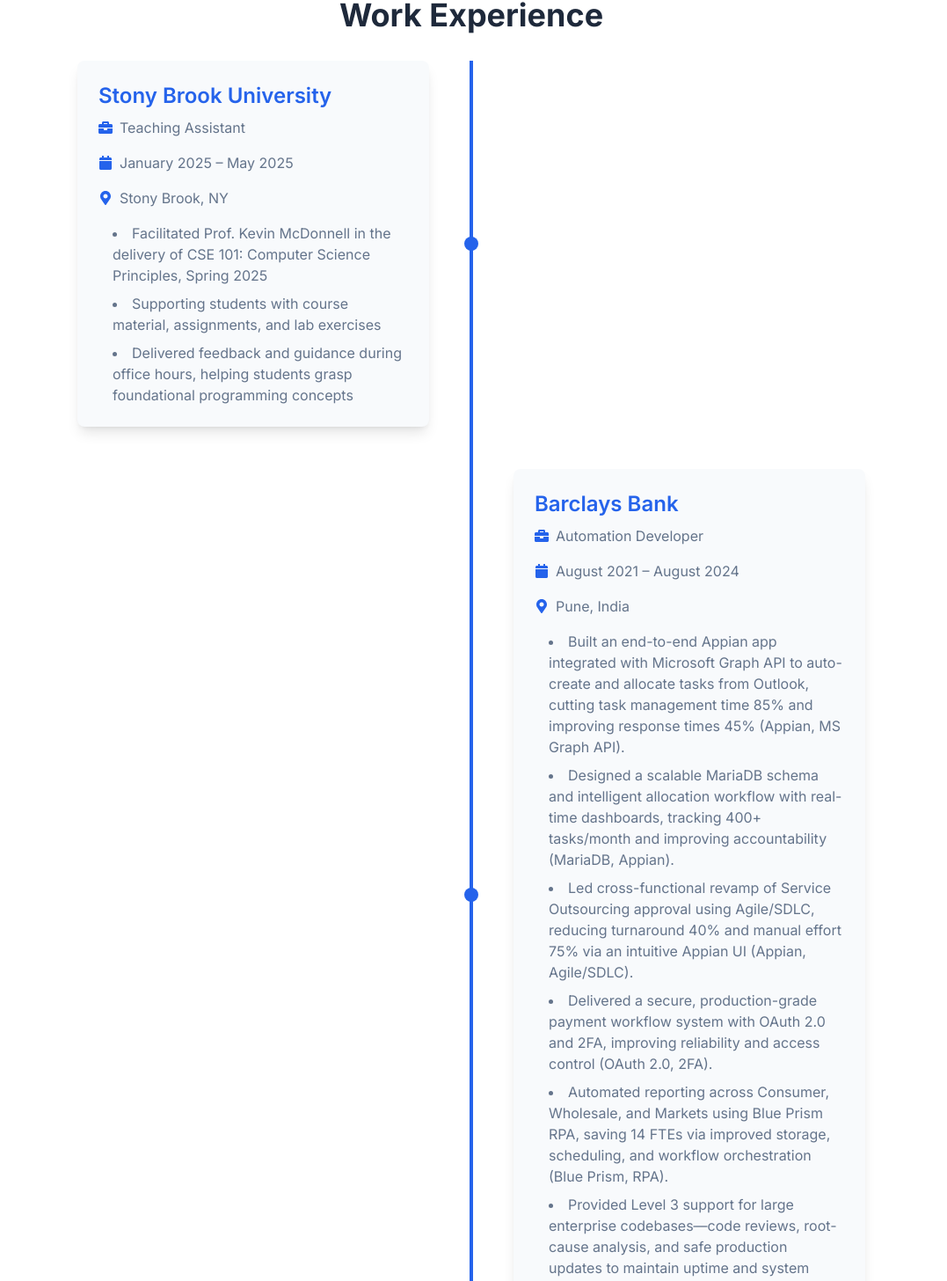
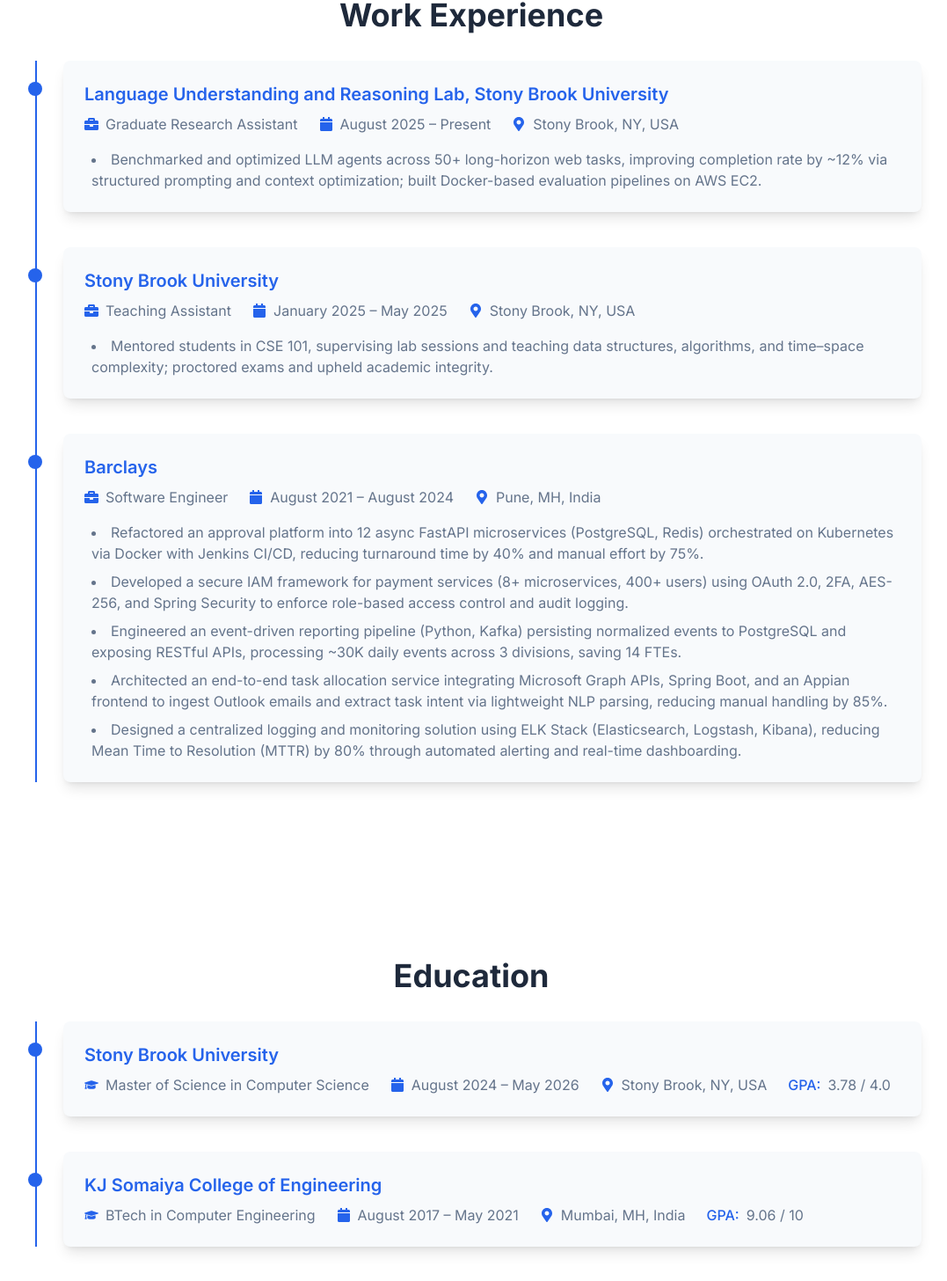
Before and after one commit to ShivamMishra1603/ShivamMishra1603.github.io, a React (Vite) app: page / in a window 1280 px wide. Shown: the part 947-2403 px from the top of the page at 88% size, without its empty margins (104-1181 px from the left). Built offline with nearby package versions, Linux system fonts and the light colour scheme.

Commit message:
Updated resume and work ex section

```diff
--- a/src/components/Education.tsx
+++ b/src/components/Education.tsx
@@ -1,51 +1,68 @@
 import { motion } from 'framer-motion'
+import { FaGraduationCap, FaCalendar, FaMapMarkerAlt } from 'react-icons/fa'
+
+const education = [
+  {
+    institution: "Stony Brook University",
+    degree: "Master of Science in Computer Science",
+    duration: "August 2024 – May 2026",
+    location: "Stony Brook, NY, USA",
+    gpa: "3.78 / 4.0",
+  },
+  {
+    institution: "KJ Somaiya College of Engineering",
+    degree: "BTech in Computer Engineering",
+    duration: "August 2017 – May 2021",
+    location: "Mumbai, MH, India",
+    gpa: "9.06 / 10",
+  },
+]
 
 const Education = () => {
   return (
     <section id="education" className="py-20">
       <div className="container mx-auto px-4">
         <h2 className="section-title">Education</h2>
-        <div className="grid md:grid-cols-2 gap-8 max-w-4xl mx-auto">
-          <motion.div
-            initial={{ opacity: 0, y: 20 }}
-            whileInView={{ opacity: 1, y: 0 }}
-            transition={{ duration: 0.5 }}
-            viewport={{ once: true }}
-            className="bg-tertiary p-6 rounded-lg shadow-lg"
-          >
-            <h4 className="text-xl font-semibold text-secondary">Stony Brook University</h4>
-            <p className="text-textSecondary">Master of Science in Computer Science</p>
-            <p className="text-textSecondary">August 2024 - May 2026</p>
-            <p className="text-textSecondary">GPA: 3.78/4</p>
-            {/* <p className="text-textSecondary mt-2">Relevant Coursework:</p>
-            <ul className="list-disc list-inside text-textSecondary mt-1">
-              <li>Analysis of Algorithms</li>
-              <li>Data Science Fundamentals</li>
-              <li>Probability and Statistics for Data Science</li>
-              <li>Natural Language Processing</li>
-              <li>Human-Computer Interaction</li>
-            </ul> */}
-          </motion.div>
+        <div className="relative max-w-5xl mx-auto">
+          {/* Timeline line */}
+          <div className="absolute left-4 h-full w-0.5 bg-secondary"></div>
 
-          <motion.div
-            initial={{ opacity: 0, y: 20 }}
-            whileInView={{ opacity: 1, y: 0 }}
-            transition={{ duration: 0.5, delay: 0.2 }}
-            viewport={{ once: true }}
-            className="bg-tertiary p-6 rounded-lg shadow-lg"
-          >
-            <h4 className="text-xl font-semibold text-secondary">KJ Somaiya College of Engineering</h4>
-            <p className="text-textSecondary">BTech in Computer Engineering</p>
-            <p className="text-textSecondary">August 2017 - May 2021</p>
-            <p className="text-textSecondary">GPA: 9.06/10</p>
-            {/* <p className="text-textSecondary mt-2">Relevant Coursework:</p>
-            <ul className="list-disc list-inside text-textSecondary mt-1">
-              <li>Data Structures</li>
-              <li>Operating Systems</li>
-              <li>Database Management</li>
-              <li>Software Engineering</li>
-            </ul> */}
-          </motion.div>
+          {education.map((edu, index) => (
+            <motion.div
+              key={index}
+              initial={{ opacity: 0, y: 20 }}
+              whileInView={{ opacity: 1, y: 0 }}
+              transition={{ duration: 0.5, delay: index * 0.2 }}
+              viewport={{ once: true }}
+              className="relative flex items-start mb-10 pl-12"
+            >
+              {/* Timeline dot */}
+              <div className="absolute left-4 top-6 transform -translate-x-1/2 w-4 h-4 bg-secondary rounded-full shrink-0"></div>
+
+              {/* Card */}
+              <div className="w-full bg-tertiary p-6 rounded-lg shadow-lg">
+                <h4 className="text-xl font-semibold text-secondary mb-2">{edu.institution}</h4>
+                <div className="flex flex-wrap gap-x-6 gap-y-1 text-textSecondary">
+                  <div className="flex items-center gap-2">
+                    <FaGraduationCap className="text-secondary shrink-0" />
+                    <span>{edu.degree}</span>
+                  </div>
+                  <div className="flex items-center gap-2">
+                    <FaCalendar className="text-secondary shrink-0" />
+                    <span>{edu.duration}</span>
+                  </div>
+                  <div className="flex items-center gap-2">
+                    <FaMapMarkerAlt className="text-secondary shrink-0" />
+                    <span>{edu.location}</span>
+                  </div>
+                  <div className="flex items-center gap-2">
+                    <span className="text-secondary font-medium">GPA:</span>
+                    <span>{edu.gpa}</span>
+                  </div>
+                </div>
+              </div>
+            </motion.div>
+          ))}
         </div>
       </div>
     </section>
--- a/src/components/Experience.tsx
+++ b/src/components/Experience.tsx
@@ -4,28 +4,34 @@
 const Experience = () => {
   const experiences = [
     {
+      company: "Language Understanding and Reasoning Lab, Stony Brook University",
+      position: "Graduate Research Assistant",
+      duration: "August 2025 – Present",
+      location: "Stony Brook, NY, USA",
+      responsibilities: [
+        "Benchmarked and optimized LLM agents across 50+ long-horizon web tasks, improving completion rate by ~12% via structured prompting and context optimization; built Docker-based evaluation pipelines on AWS EC2."
+      ]
+    },
+    {
       company: "Stony Brook University",
       position: "Teaching Assistant",
       duration: "January 2025 – May 2025",
-      location: "Stony Brook, NY",
+      location: "Stony Brook, NY, USA",
       responsibilities: [
-        "Facilitated Prof. Kevin McDonnell in the delivery of CSE 101: Computer Science Principles, Spring 2025",
-        "Supporting students with course material, assignments, and lab exercises",
-        "Delivered feedback and guidance during office hours, helping students grasp foundational programming concepts"
+        "Mentored students in CSE 101, supervising lab sessions and teaching data structures, algorithms, and time–space complexity; proctored exams and upheld academic integrity."
       ]
     },
     {
-      company: "Barclays Bank",
-      position: "Automation Developer",
+      company: "Barclays",
+      position: "Software Engineer",
       duration: "August 2021 – August 2024",
-      location: "Pune, India",
+      location: "Pune, MH, India",
       responsibilities: [
-        "Built an end-to-end Appian app integrated with Microsoft Graph API to auto-create and allocate tasks from Outlook, cutting task management time 85% and improving response times 45% (Appian, MS Graph API).",
-        "Designed a scalable MariaDB schema and intelligent allocation workflow with real-time dashboards, tracking 400+ tasks/month and improving accountability (MariaDB, Appian).",
-        "Led cross-functional revamp of Service Outsourcing approval using Agile/SDLC, reducing turnaround 40% and manual effort 75% via an intuitive Appian UI (Appian, Agile/SDLC).",
-        "Delivered a secure, production-grade payment workflow system with OAuth 2.0 and 2FA, improving reliability and access control (OAuth 2.0, 2FA).",
-        "Automated reporting across Consumer, Wholesale, and Markets using Blue Prism RPA, saving 14 FTEs via improved storage, scheduling, and workflow orchestration (Blue Prism, RPA).",
-        "Provided Level 3 support for large enterprise codebases—code reviews, root-cause analysis, and safe production updates to maintain uptime and system reliability (SRE practices)."
+        "Refactored an approval platform into 12 async FastAPI microservices (PostgreSQL, Redis) orchestrated on Kubernetes via Docker with Jenkins CI/CD, reducing turnaround time by 40% and manual effort by 75%.",
+        "Developed a secure IAM framework for payment services (8+ microservices, 400+ users) using OAuth 2.0, 2FA, AES-256, and Spring Security to enforce role-based access control and audit logging.",
+        "Engineered an event-driven reporting pipeline (Python, Kafka) persisting normalized events to PostgreSQL and exposing RESTful APIs, processing ~30K daily events across 3 divisions, saving 14 FTEs.",
+        "Architected an end-to-end task allocation service integrating Microsoft Graph APIs, Spring Boot, and an Appian frontend to ingest Outlook emails and extract task intent via lightweight NLP parsing, reducing manual handling by 85%.",
+        "Designed a centralized logging and monitoring solution using ELK Stack (Elasticsearch, Logstash, Kibana), reducing Mean Time to Resolution (MTTR) by 80% through automated alerting and real-time dashboarding."
       ]
     }
   ]
@@ -34,9 +40,9 @@
     <section id="experience" className="py-20">
       <div className="container mx-auto px-4">
         <h2 className="section-title">Work Experience</h2>
-        <div className="relative max-w-4xl mx-auto">
+        <div className="relative max-w-5xl mx-auto">
           {/* Timeline line */}
-          <div className="absolute left-0 md:left-1/2 transform md:-translate-x-1/2 h-full w-1 bg-secondary"></div>
+          <div className="absolute left-4 h-full w-0.5 bg-secondary"></div>
 
           {experiences.map((exp, index) => (
             <motion.div
@@ -45,36 +51,32 @@
               whileInView={{ opacity: 1, y: 0 }}
               transition={{ duration: 0.5, delay: index * 0.2 }}
               viewport={{ once: true }}
-              className={`relative flex items-center mb-12 ${
-                index % 2 === 0 ? 'md:flex-row' : 'md:flex-row-reverse'
-              }`}
+              className="relative flex items-start mb-10 pl-12"
             >
               {/* Timeline dot */}
-              <div className="absolute left-0 md:left-1/2 transform -translate-x-1/2 w-4 h-4 bg-secondary rounded-full"></div>
+              <div className="absolute left-4 top-6 transform -translate-x-1/2 w-4 h-4 bg-secondary rounded-full shrink-0"></div>
 
               {/* Content */}
-              <div className={`w-full md:w-1/2 ${
-                index % 2 === 0 ? 'md:pr-12' : 'md:pl-12'
-              }`}>
+              <div className="w-full">
                 <div className="bg-tertiary p-6 rounded-lg shadow-lg">
-                  <h3 className="text-2xl font-semibold text-secondary mb-2">{exp.company}</h3>
-                  <div className="flex flex-wrap gap-4 text-textSecondary mb-4">
+                  <h3 className="text-xl font-semibold text-secondary mb-2">{exp.company}</h3>
+                  <div className="flex flex-wrap gap-x-6 gap-y-1 text-textSecondary mb-4">
                     <div className="flex items-center gap-2">
-                      <FaBriefcase className="text-secondary" />
+                      <FaBriefcase className="text-secondary shrink-0" />
                       <span>{exp.position}</span>
                     </div>
                     <div className="flex items-center gap-2">
-                      <FaCalendar className="text-secondary" />
+                      <FaCalendar className="text-secondary shrink-0" />
                       <span>{exp.duration}</span>
                     </div>
                     <div className="flex items-center gap-2">
-                      <FaMapMarkerAlt className="text-secondary" />
+                      <FaMapMarkerAlt className="text-secondary shrink-0" />
                       <span>{exp.location}</span>
                     </div>
                   </div>
                   <ul className="list-disc list-inside space-y-2 text-textSecondary">
                     {exp.responsibilities.map((resp, idx) => (
-                      <li key={idx} className="pl-4">{resp}</li>
+                      <li key={idx} className="pl-2">{resp}</li>
                     ))}
                   </ul>
                 </div>
--- a/src/components/Hero.tsx
+++ b/src/components/Hero.tsx
@@ -16,13 +16,13 @@
               Hi, I'm <span className="text-secondary">Shivam Mishra</span>
             </h1>
             <h2 className="text-2xl md:text-3xl text-textSecondary mb-6">
-              Master's Student in Computer Science
+              Master's Student in Computer Science at Stony Brook University
             </h2>
             <p className="text-lg text-textSecondary mb-8 text-justify">
-              I am a graduate student specializing in Machine Learning, Data Science, and AI-driven solutions 🤖📊. With a strong foundation in software engineering and hands-on experience in automation, computer vision, and full-stack development, I thrive in building intelligent systems that address real-world challenges 🌍✨.
+              I'm a Master's student in Computer Science at Stony Brook University with a focus on distributed systems, backend engineering, and applied AI. I have over three years of industry experience at Barclays, where I built scalable microservices and event-driven systems supporting business-critical financial workflows.
             </p>
             <p className="text-lg text-textSecondary mb-8 text-justify">
-              🎯 My goal is to contribute to cutting-edge projects while continuously growing as an AI/ML & Data Science professional. I am eager to apply my expertise in AI-driven technologies to solve complex problems, drive innovation, and make data-driven decisions that create a meaningful impact. 💡🚀
+              My recent work centers on LLM-powered systems, including multi-agent platforms, RAG pipelines, and model fine-tuning. I'm particularly interested in building reliable, high-performance systems that combine distributed infrastructure with intelligent decision-making.
             </p>
             <div className="flex flex-col sm:flex-row gap-4 items-start sm:items-center">
               <a
```
Also changed, not shown: 1 other file (tests, documents, lock files or other folders).
